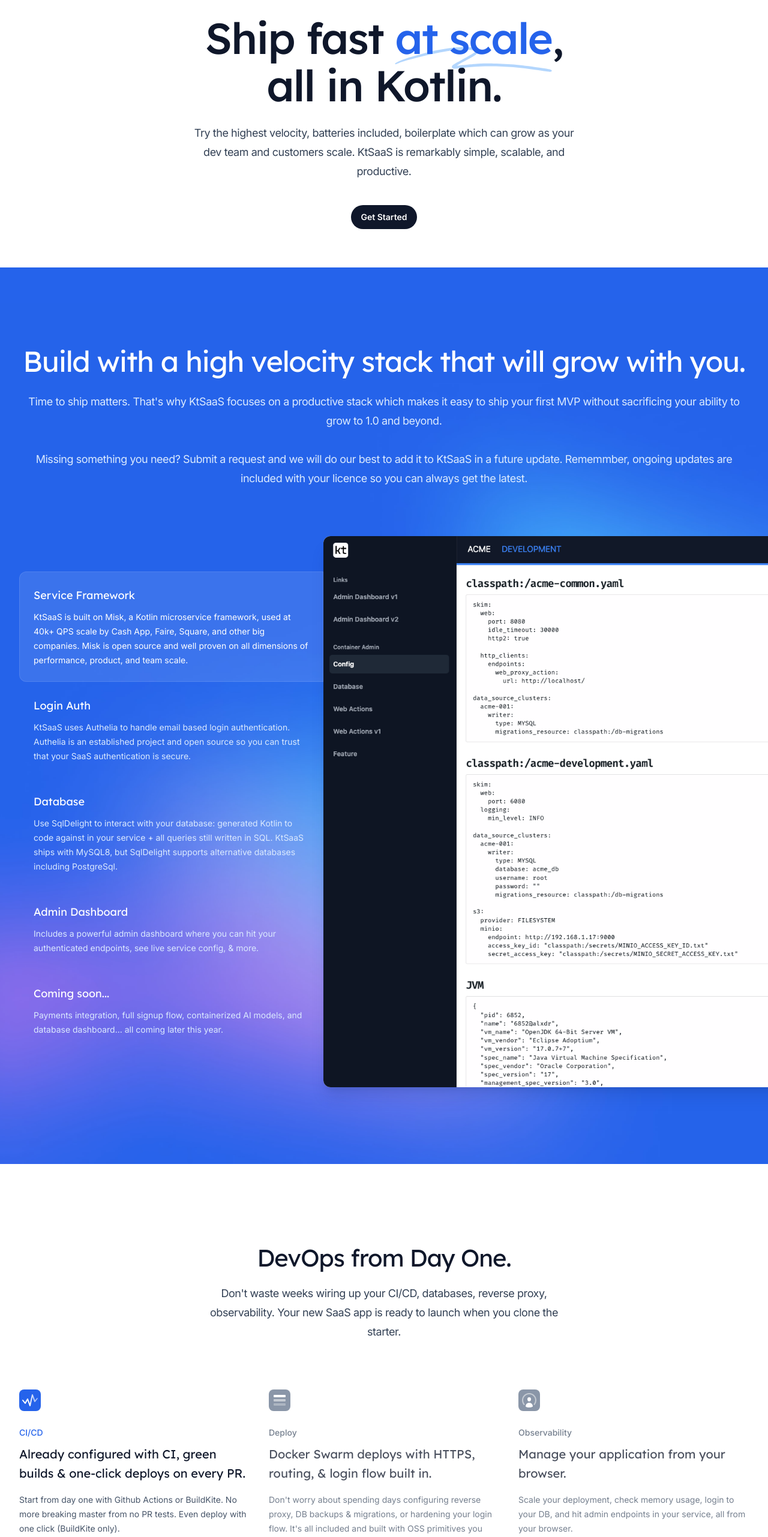
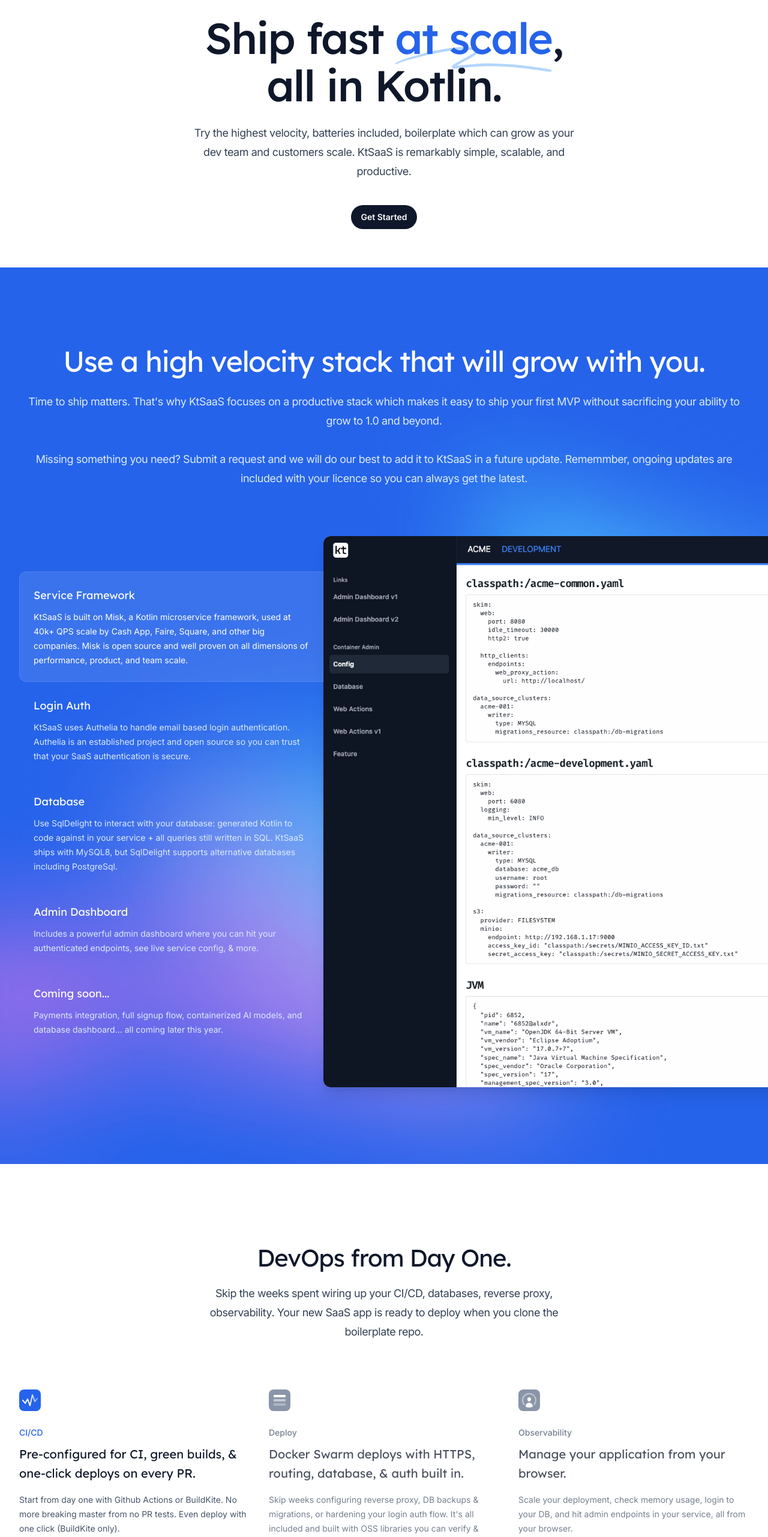
Before and after one commit to getktsaas/ktsaas.io, a Next.js app: page / in a window 1280 px wide. Shown: the part 234-2797 px from the top of the page at 60% size. Built offline with nearby package versions, Linux system fonts and the light colour scheme.

Commit message:
New copy

```diff
--- a/src/components/Faqs.jsx
+++ b/src/components/Faqs.jsx
@@ -8,7 +8,7 @@ const faqs = [
     {
       question: 'What is KtSaaS?',
       answer:
-        "KtSaaS is a starter codebase that let's you focus your efforts on business logic & UI. You get a lot of batteries included: initial service structure, DB connectivity, deploys with Docker Swarm, devops (CI/CD, observability, SSL certs), and more. For small teams, this can save you months of setup. Skip straight to high velocity, productive software development.",
+        "KtSaaS is a boilerplate codebase that let's you focus your efforts on business logic & UI. You get a lot of batteries included: initial service structure, DB connectivity, deploys with Docker Swarm, devops (CI/CD, observability, SSL certs), and more. For small teams, this can save you months of setup. Skip straight to high velocity, productive software development.",
     },
     {
       question: 'Who is this for?',
@@ -18,7 +18,7 @@ const faqs = [
     {
       question: 'Can I see the product before purchasing?',
       answer:
-        'You bet! Try the live demo to see what the starter comes with. Check the documentation to understand how you can get started once you buy your licence.',
+        'You bet! Try the live demo to see what the boilerplate comes with. Check the documentation to understand how you can get started once you buy your licence.',
     },
     {
       question: 'Can I use the code for multiple projects?',
@@ -28,7 +28,7 @@ const faqs = [
   ],
   [
     {
-      question: 'How will I get access to the starter source code?',
+      question: 'How will I get access to the boilerplate source code?',
       answer:
         'Use the email associated with your Github account during purchase. Once your payment is processed, your Github account will be granted access to the private repository containing the KtSaaS starter code.',
     },
--- a/src/components/PrimaryFeatures.jsx
+++ b/src/components/PrimaryFeatures.jsx
@@ -91,7 +91,7 @@ export function PrimaryFeatures() {
       <Container className="relative">
         <div className="max-w-2xl md:mx-auto md:text-center xl:max-w-none">
           <h2 className="font-display text-3xl tracking-tight text-white sm:text-4xl md:text-5xl">
-            Build with a high velocity stack that will grow with you.
+            Use a high velocity stack that will grow with you.
           </h2>
           <p className="mt-6 text-lg tracking-tight text-blue-100">
             Time to ship matters. That's why KtSaaS focuses on a productive stack which makes it easy to ship your first MVP without sacrificing your ability to grow to 1.0 and beyond.
--- a/src/components/SecondaryFeatures.jsx
+++ b/src/components/SecondaryFeatures.jsx
@@ -12,7 +12,7 @@ const features = [
   {
     name: 'CI/CD',
     summary:
-      'Already configured with CI, green builds & one-click deploys on every PR.',
+      'Pre-configured for CI, green builds, & one-click deploys on every PR.',
     description:
       'Start from day one with Github Actions or BuildKite. No more breaking master from no PR tests. Even deploy with one click (BuildKite only).',
     image: screenshotCiCd,
@@ -46,9 +46,9 @@ const features = [
   },
   {
     name: 'Deploy',
-    summary: 'Docker Swarm deploys with HTTPS, routing, & login flow built in.',
+    summary: 'Docker Swarm deploys with HTTPS, routing, database, & auth built in.',
     description:
-      "Don't worry about spending days configuring reverse proxy, DB backups & migrations, or hardening your login flow. It's all included and built with OSS primitives you can verify & trust.",
+      "Skip weeks configuring reverse proxy, DB backups & migrations, or hardening your login auth flow. It's all included and built with OSS libraries you can verify & trust.",
     image: screenshotDeploy,
     icon: function InventoryIcon() {
       return (
@@ -219,7 +219,7 @@ export function SecondaryFeatures() {
           </h2>
           <p className="mt-4 text-lg tracking-tight text-slate-700">
             {
-              "Don't waste weeks wiring up your CI/CD, databases, reverse proxy, observability. Your new SaaS app is ready to launch when you clone the starter."
+              "Skip the weeks spent wiring up your CI/CD, databases, reverse proxy, observability. Your new SaaS app is ready to deploy when you clone the boilerplate repo."
             }
           </p>
         </div>
```
